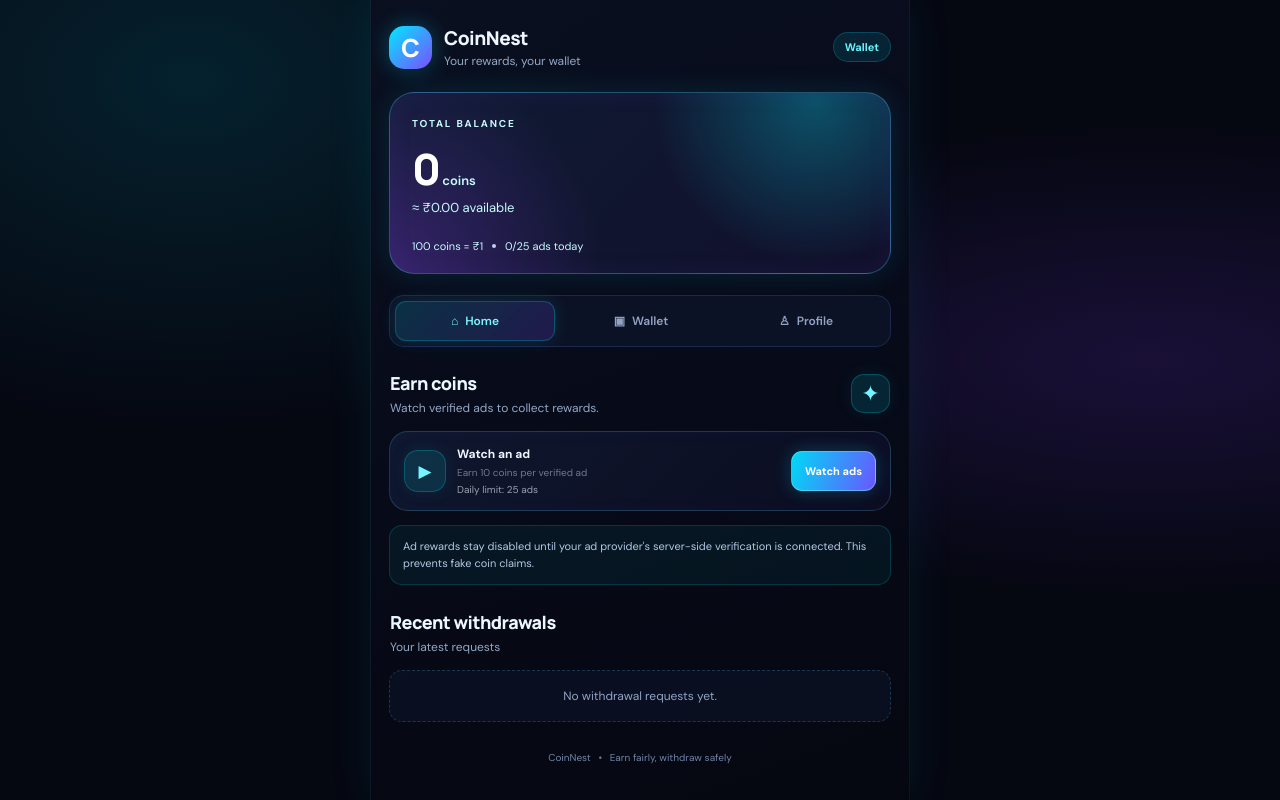
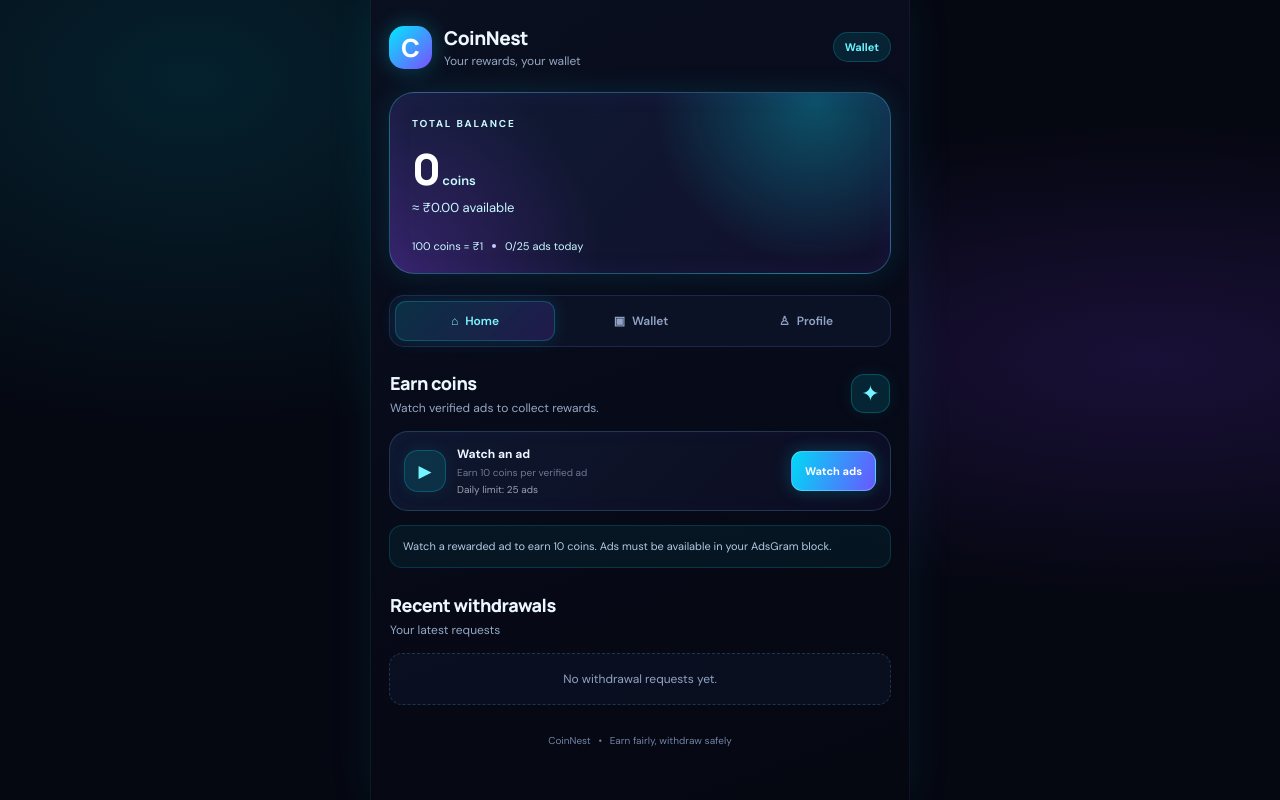
Before and after one commit to tanmay-12032/coinnest-webapp, a Flask app: page / in a window 1280 px wide. Run offline with Flask 3, Linux system fonts and the light colour scheme; data comes from the database, SQL or seed files in the repository; data that the repository does not hold is empty; some libraries are stand-ins or nearby versions.

Commit message:
Add files via upload

```diff
--- a/templates/index.html
+++ b/templates/index.html
@@ -5,6 +5,7 @@
 <title>CoinNest — Rewards Wallet</title>
 <link rel="stylesheet" href="/static/style.css">
 <script src="https://telegram.org/js/telegram-web-app.js"></script>
+  <script src="https://sad.adsgram.ai/js/sad.min.js"></script>
 </head>
 <body>
 <div class="app">
@@ -19,7 +20,7 @@
     <section class="panel active" id="panel-home">
       <div class="section-head"><div><h2>Earn coins</h2><p>Watch verified ads to collect rewards.</p></div><div class="coin-icon">✦</div></div>
       <div class="ad-card"><div class="ad-symbol">▶</div><div class="ad-copy"><b>Watch an ad</b><span>Earn 10 coins per verified ad</span><small>Daily limit: 25 ads</small></div><button id="watch-btn" class="primary">Watch ads</button></div>
-      <div class="notice">Ad rewards stay disabled until your ad provider's server-side verification is connected. This prevents fake coin claims.</div>
+      <div class="notice" id="ad-notice">Watch a rewarded ad to earn 10 coins. Ads must be available in your AdsGram block.</div>
       <div class="section-head history-head"><div><h2>Recent withdrawals</h2><p>Your latest requests</p></div></div>
       <div id="home-history" class="history empty">No withdrawal requests yet.</div>
     </section>
```
